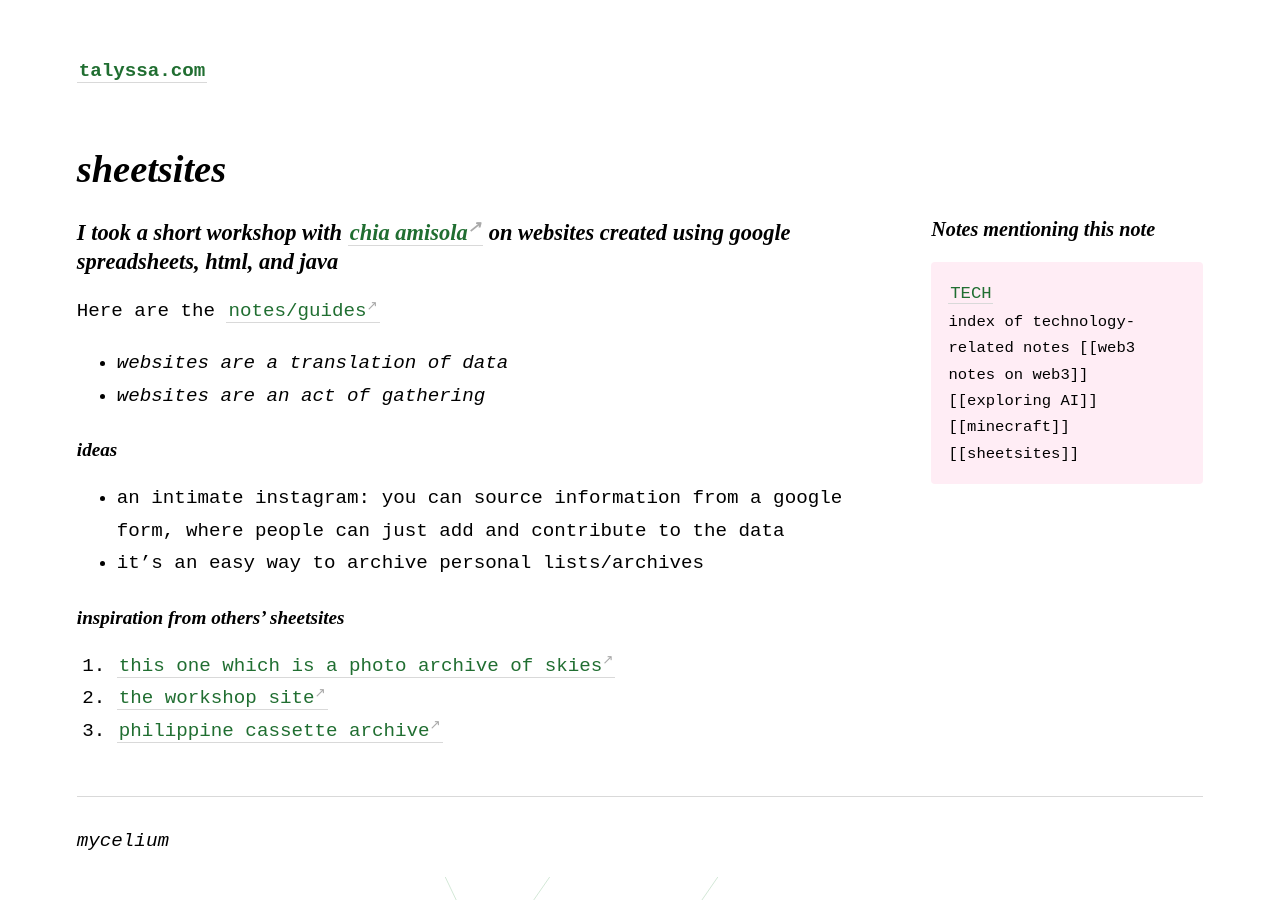
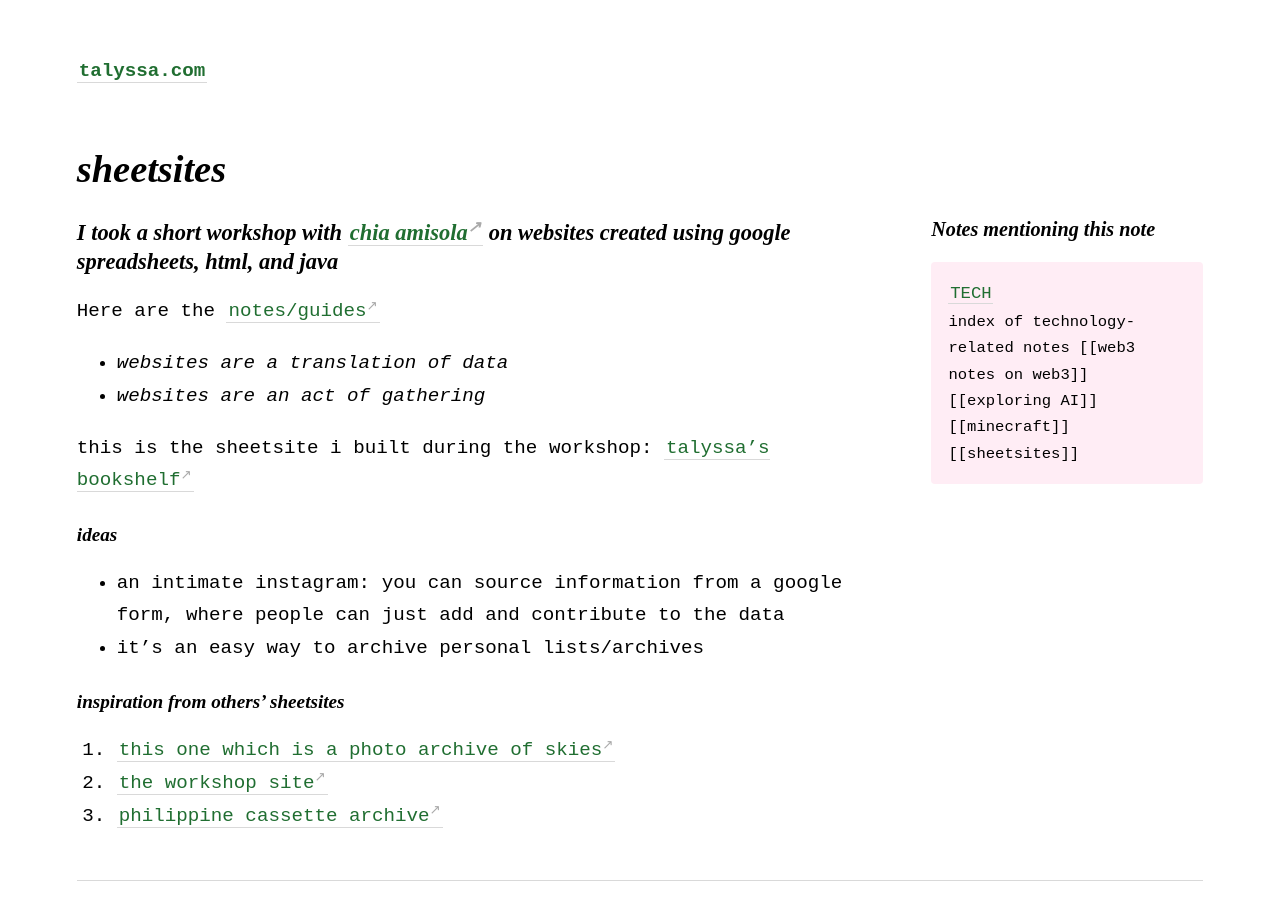
Before and after one commit to geminiworms/talyssagarden.github.io, a Jekyll site: the page built from _notes/sheetsites.md, in a window 1280 px wide and 900 px high. Built offline with Jekyll 4.4.1, drawn with Linux system fonts in a browser that asks for light colours.

Commit message:
Update sheetsites.md

```diff
--- a/_notes/sheetsites.md
+++ b/_notes/sheetsites.md
@@ -5,6 +5,8 @@ title: sheetsites
 Here are the [notes/guides](https://docs.google.com/spreadsheets/d/1gLyh6gv41vl9H1fBmjFrGfKip9dKkvIu6o8sccTw2lY/edit#gid=1378489804) <br>
 - <i> websites are a translation of data </i>
 - <i> websites are an act of gathering </i>
+
+this is the sheetsite i built during the workshop: [talyssa's bookshelf](https://tt-readinglist-sheetsite.glitch.me/)
 
 #### ideas
 - an intimate instagram: you can source information from a google form, where people can just add and contribute to the data
```
